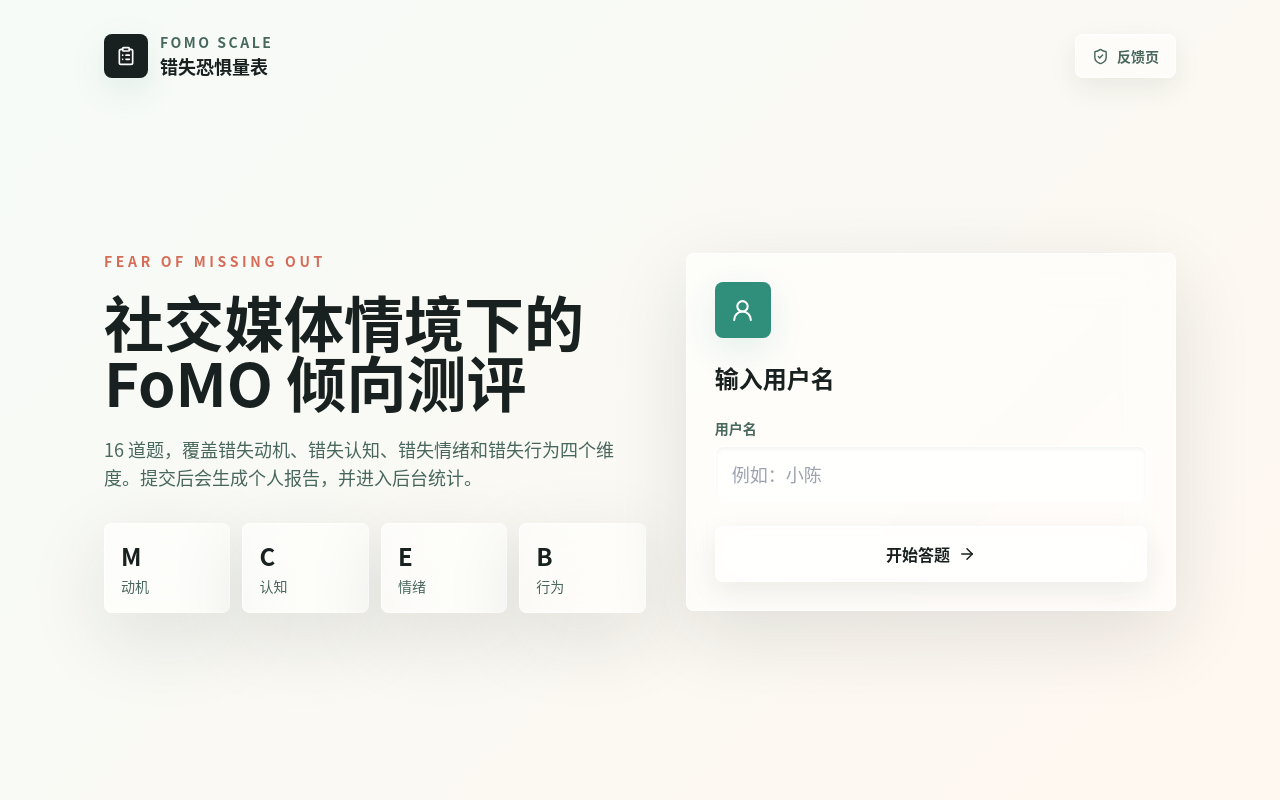
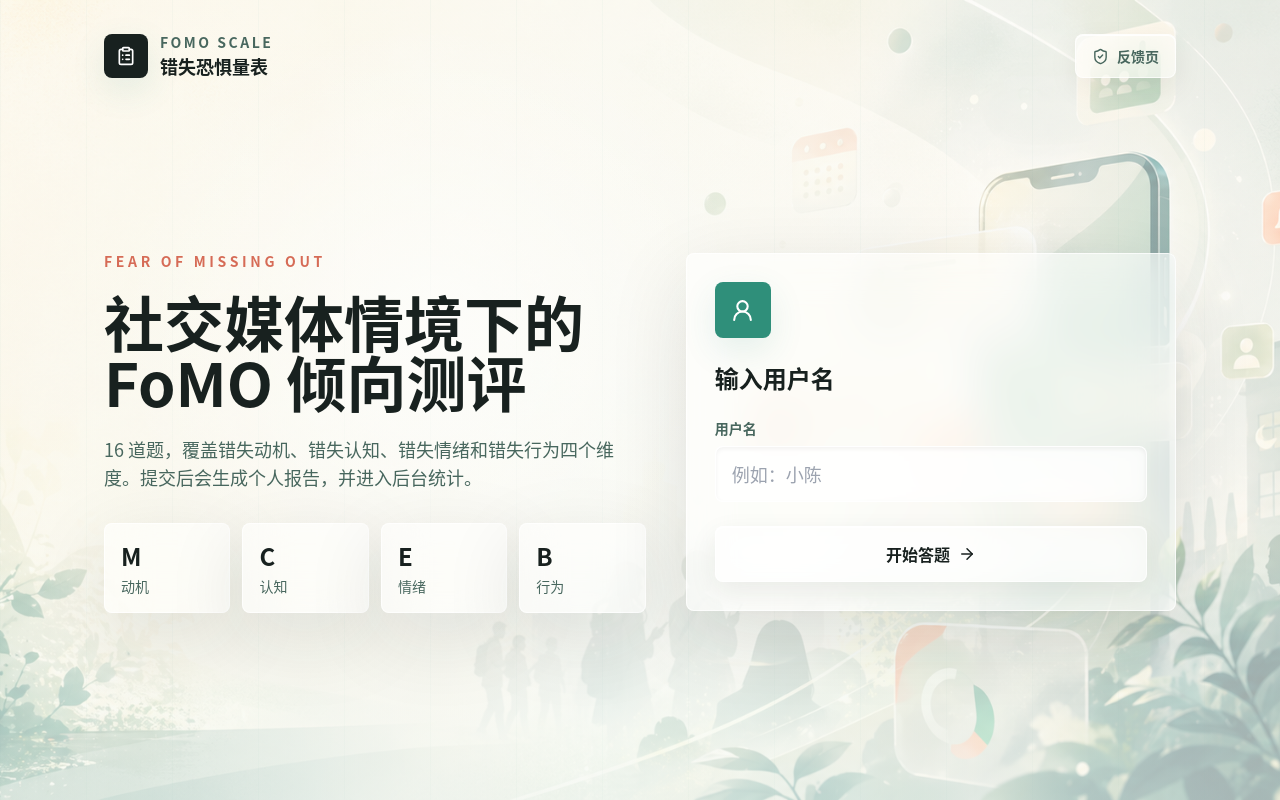
Before and after one commit to Yunk-S/FoMO-questionnairePage, a Next.js app: page / in a window 1280 px wide. Built offline with nearby package versions, Linux system fonts and the light colour scheme.

Commit message:
Add FoMO poster background

```diff
--- a/next.config.ts
+++ b/next.config.ts
@@ -1,5 +1,9 @@
 import type { NextConfig } from "next";
 
-const nextConfig: NextConfig = {};
+const nextConfig: NextConfig = {
+  experimental: {
+    cpus: 1
+  }
+};
 
 export default nextConfig;
--- a/src/app/globals.css
+++ b/src/app/globals.css
@@ -18,13 +18,12 @@ html {
 }
 
 body {
+  position: relative;
+  isolation: isolate;
   min-height: 100%;
   margin: 0;
   color: var(--foreground);
-  background:
-    linear-gradient(135deg, rgba(246, 251, 248, 0.98), rgba(255, 247, 239, 0.94)),
-    repeating-linear-gradient(90deg, rgba(47, 143, 122, 0.05) 0, rgba(47, 143, 122, 0.05) 1px, transparent 1px, transparent 72px),
-    repeating-linear-gradient(0deg, rgba(214, 107, 86, 0.05) 0, rgba(214, 107, 86, 0.05) 1px, transparent 1px, transparent 72px);
+  background: #f6fbf8;
   font-family:
     "Microsoft YaHei",
     "PingFang SC",
@@ -32,6 +31,31 @@ body {
     "Noto Sans CJK SC",
     system-ui,
     sans-serif;
+}
+
+body::before {
+  content: "";
+  position: fixed;
+  inset: 0;
+  z-index: -2;
+  background-image:
+    linear-gradient(90deg, rgba(246, 251, 248, 0.2) 0%, rgba(246, 251, 248, 0.5) 48%, rgba(255, 247, 239, 0.34) 100%),
+    url("/images/fomo-poster-bg.png");
+  background-position: center;
+  background-size: cover;
+  background-repeat: no-repeat;
+}
+
+body::after {
+  content: "";
+  position: fixed;
+  inset: 0;
+  z-index: -1;
+  pointer-events: none;
+  background:
+    radial-gradient(circle at 34% 42%, rgba(255, 255, 255, 0.62), transparent 33%),
+    linear-gradient(180deg, rgba(255, 255, 255, 0.2), rgba(246, 251, 248, 0.48)),
+    repeating-linear-gradient(90deg, rgba(47, 143, 122, 0.035) 0, rgba(47, 143, 122, 0.035) 1px, transparent 1px, transparent 86px);
 }
 
 button,
```
Also changed, not shown: public/images/fomo-poster-bg.png (added).
